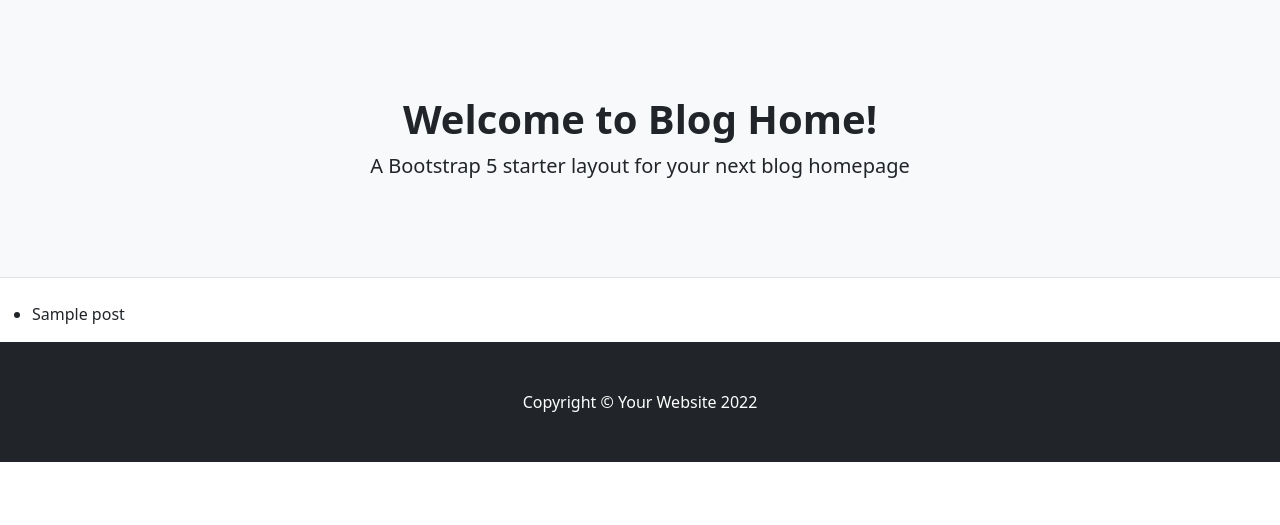
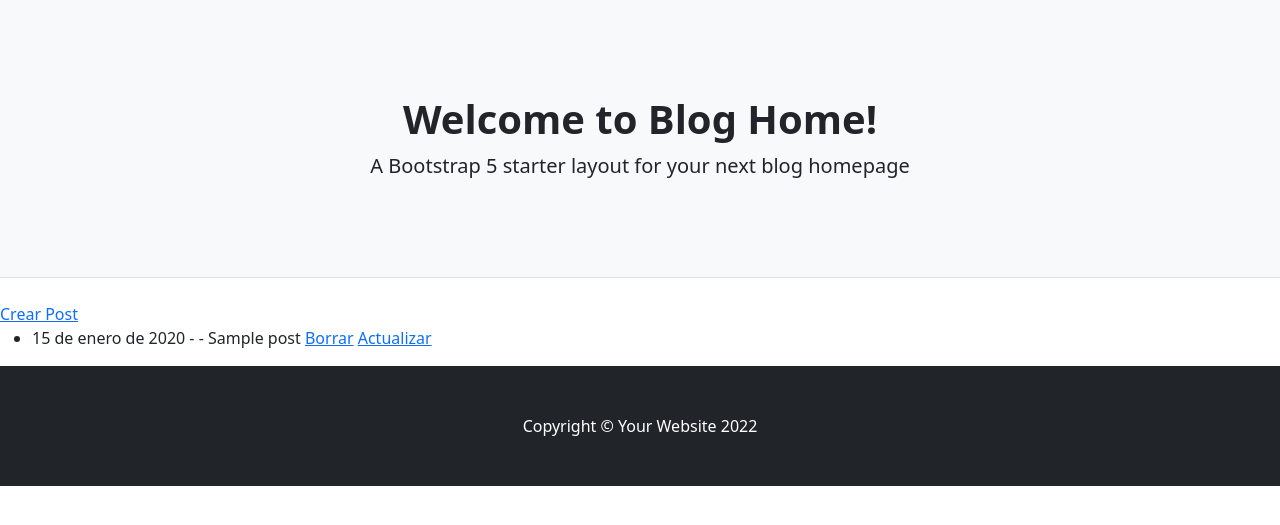
Before and after one commit to JoaquinVettorazzi95/Proyecto-final-crud-django, a Django app: page /ejemplo-dos/listar/ in a window 1280 px wide. Shown: the part 57-582 px from the top of the page. Run offline with Django 4.2, Linux system fonts and the light colour scheme; tables that the repository leaves empty hold one stand-in row (values such as "Sample post").

Commit message:
Crud post

```diff
--- /dev/null
+++ b/ejemplo_dos/templates/ejemplo_dos/post_detail.html
@@ -0,0 +1,6 @@
+
+{% extends 'ejemplo_dos/base.html' %}
+
+{% block contenido %}
+    {{object.titulo}}
+{% endblock %}
--- a/ejemplo_dos/templates/ejemplo_dos/post_list.html
+++ b/ejemplo_dos/templates/ejemplo_dos/post_list.html
@@ -1,12 +1,14 @@
 {% extends 'ejemplo_dos/base.html' %}
 
 {% block contenido %}
-
+<a href="{% url 'ejemplo-dos-crear' %}">Crear Post</a>
 <ul>
 {% for post in object_list %}
-    <li>{{post.titulo}}</li>
-
+    <li>
+        {{post.publicado_el}} - - {{post.titulo}}
+        <a href="{% url 'ejemplo-dos-borrar' post.id %}">Borrar</a>
+        <a href="{% url 'ejemplo-dos-actualizar' post.id %}">Actualizar</a>
+    </li>
 {% endfor %}
 </ul>
-
 {% endblock %}
--- a/ejemplo_dos/views.py
+++ b/ejemplo_dos/views.py
@@ -1,15 +1,27 @@
 from django.shortcuts import render
-from django.views.generic import ListView, CreateView
+from django.views.generic import ListView, CreateView, DetailView, UpdateView, DeleteView
 from ejemplo_dos.models import Post
 from django.urls import reverse_lazy
 
 def index(request):
     return render(request, "ejemplo_dos/index.html", {})
 
-class PostList(ListView):
+class PostDetalle(ListView):
     model= Post
+
+class PostListar(ListView):
+    model = Post
 
 class PostCrear(CreateView):
     model= Post
     success_url = reverse_lazy("ejemplo-dos-listar")
     fields = '__all__'
+
+class PostBorrar(DeleteView):
+    model = Post
+    success_url = reverse_lazy("ejemplo-dos-listar")
+
+class PostActualizar(UpdateView):
+    model = Post
+    success_url = reverse_lazy("ejemplo-dos-listar")
+    fields = "__all__"
--- a/project/urls.py
+++ b/project/urls.py
@@ -18,7 +18,7 @@ from django.urls import path
 from ejemplo.views import (mostrar_perros, mostrar_personas, mostrar_autos, BuscarPerro, BuscarPersona , BuscarAuto, AltaPerros, AltaPersonas, AltaAutos,
 ActualizarPerro, ActualizarPersona, ActualizarAuto, BorrarPerro, BorrarPersona, BorrarAuto, PerrosList, AutosList, PersonasList, PerrosBorrar,
 PerrosCrear, AutosCrear, PersonasCrear, AutosBorrar, PersonasBorrar, PerrosActualizar, AutosActualizar, PersonasActualizar)
-from ejemplo_dos.views import index, PostList, PostCrear
+from ejemplo_dos.views import index,PostCrear, PostDetalle, PostListar, PostBorrar, PostActualizar
 
 urlpatterns = [
     path('admin/', admin.site.urls),
@@ -50,6 +50,9 @@ urlpatterns = [
     path('panel_autos/<int:pk>/actualizar', AutosActualizar.as_view()),
     path('panel_personas/<int:pk>/actualizar', PersonasActualizar.as_view()),
     path('ejemplo-dos/',index, name='ejemplo-dos-index'),
-    path('ejemplo-dos/listar/', PostList.as_view(),name='ejemplo-dos-listar'),
     path('ejemplo-dos/crear/', PostCrear.as_view(),name='ejemplo-dos-crear'),
+    path('ejemplo-dos/<int:pk>/detalle/', PostDetalle.as_view(), name="ejemplo-dos-detalle"),
+    path('ejemplo-dos/listar/', PostListar.as_view(), name="ejemplo-dos-listar"),
+    path('ejemplo-dos/<int:pk>/borrar/', PostBorrar.as_view(), name="ejemplo-dos-borrar"),
+    path('ejemplo-dos/<int:pk>/actualizar/', PostActualizar.as_view(), name="ejemplo-dos-actualizar"),
 ]
```
